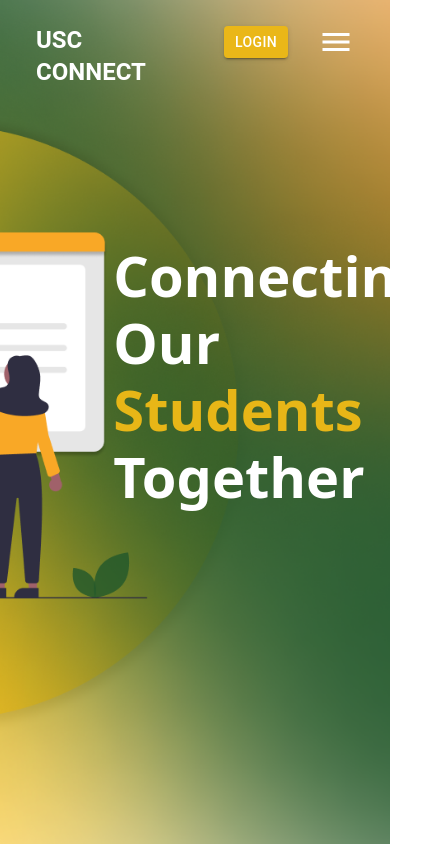
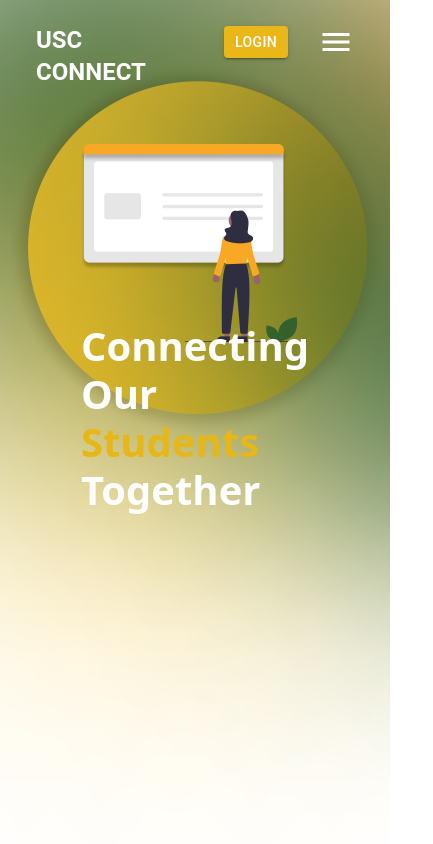
Before and after one commit to Karl-maker/USC-Connect, a Next.js app: page / in a window 390 px wide. Shown: the whole page, 433 px wide, since content can reach past the window. Built offline with nearby package versions, Linux system fonts and the light colour scheme.

Commit message:
Added Responsiveness to Home and Error Pages in CSS files

```diff
--- a/pages/index.js
+++ b/pages/index.js
@@ -1,3 +1,4 @@
+import { Android } from "@mui/icons-material";
 import style from "../styles/modules/home.module.css";
 
 /*
@@ -11,8 +12,11 @@ read here for more info: https://nextjs.org/docs/basic-features/built-in-css-sup
 */
 
 export default function Home() {
+
   return (
+
     <div
+
       style={{ height: "100vh", width: "100vw" }}
       className={style.specialScreen}
     >
--- a/styles/modules/error.module.css
+++ b/styles/modules/error.module.css
@@ -1,33 +1,93 @@
+
+@media only screen and (min-width: 700px){
+  /*CSS For Desktop Screens*/
   .errorScreen {
     background-image: url("../../public/img/Error_image.jpg");
     background-repeat: no-repeat;
     background-size: cover;
-  background-position: 50% 30%;
-}
-
+    background-position: 50% 30%;}
     .error404Screen {
       background-image: url("../../public/img/Error404.jpg");
       background-repeat: no-repeat;
       background-size: cover;
-  background-position: 50% 30%;
-}
-
+      background-position: 50% 30%;}
       .ErrorDialogue {
         position: absolute;
         top: 45%;
         left: 30%;
         transform: translate(-50%, -50%);
       }
-
       .WelcomeText {
         font-size: 350%;
         color: #fff;
         font-weight: bold;
       }
-
       .WelcomeDialogue {
         position: absolute;
         top: 45%;
         left: 70%;
         transform: translate(-50%, -50%);
       }
+}
+
+@media only screen and (max-width: 700px){
+  /*CSS For Tablet Screens*/
+  .errorScreen {
+    background-image: url("../../public/img/Error_image.jpg");
+    background-repeat: no-repeat;
+    background-size: cover;
+    background-position: 50% 30%;}
+    .error404Screen {
+      background-image: url("../../public/img/Error404.jpg");
+      background-repeat: no-repeat;
+      background-size: cover;
+      background-position: 35% 30%;}
+      .ErrorDialogue {
+        position: absolute;
+        top: 50%;
+        left: 50%;
+        transform: translate(-50%, -50%);
+      }
+      .WelcomeText {
+        font-size: 300%;
+        color: #fff;
+        font-weight: bold;
+      }
+      .WelcomeDialogue {
+        position: absolute;
+        top: 50%;
+        left: 50%;
+        transform: translate(-50%, -50%);
+      }
+}
+
+
+@media only screen and (max-width: 450px){
+  /*CSS for Mobile Devices*/
+  .errorScreen {
+  background-image: url("../../public/img/Error_image.jpg");
+  background-repeat: no-repeat;
+  background-size: cover;
+  background-position: 50% 30%;}
+  .error404Screen {
+    background-image: url("../../public/img/Error404.jpg");
+    background-repeat: no-repeat;
+    background-size: cover;
+    background-position: 50% 30%;}
+    .ErrorDialogue {
+      position: absolute;
+      top: 50%;
+    left: 50%;
+      transform: translate(-50%, -50%);
+    }
+    .WelcomeText {
+      font-size: 250%;
+      color: #fff;
+      font-weight: bold;
+    }
+    .WelcomeDialogue {
+      position: absolute;
+      top: 40%;
+    left: 50%;
+      transform: translate(-50%, -50%);
+    }}
--- a/styles/modules/home.module.css
+++ b/styles/modules/home.module.css
@@ -1,19 +1,69 @@
+
+
+@media only screen and (min-width: 700px){
+  /*CSS For Desktop Screens*/
+  .specialScreen {
+    background-image: url("../../public/img/Home_screen.png");
+    background-repeat: no-repeat;
+    background-size: cover;
+
+    background-position: 50% 30%;
+  }
+  .WelcomeText {
+    font-size: 350%;
+    color: #fff;
+    font-weight: bold;
+  }
   .WelcomeDialogue {
     position: absolute;
     top: 45%;
     left: 70%;
     transform: translate(-50%, -50%);
   }
+}
 
+
+@media only screen and (max-width: 700px){
+  /*CSS For Tablet Screens*/
+.specialScreen {
+  background-image: url("../../public/img/Home_screen.png");
+  background-repeat: no-repeat;
+  background-size: cover;
+
+  background-position: 35% 30%;
+}
 .WelcomeText {
-  font-size: 350%;
+  font-size: 280%;
+  color: #fff;
+  font-weight: bold;
+}
+.WelcomeDialogue {
+  position: absolute;
+  top: 38%;
+  left: 78%;
+  transform: translate(-50%, -50%);
+}
+}
+
+@media only screen and (max-width: 450px){
+  /*CSS for Mobile Devices*/
+  .WelcomeText {
+    font-size: 250%;
     color: #fff;
     font-weight: bold;
   }
 
   .specialScreen {
-  background-image: url("../../public/img/Home_screen.png");
+    background-image: url("../../public/img/13 Pro - 2Moblie.png");
     background-repeat: no-repeat;
     background-size: cover;
-  background-position: 50% 30%;
+    background-position: 0% 10%;
+
   }
+  .WelcomeDialogue {
+    position: absolute;
+    top: 50%;
+    left: 50%;
+    transform: translate(-50%, -50%);
+  }
+}
```
Also changed, not shown: public/img/13 Pro - 2Moblie.png (added). Lines whose indentation alone changed are shown as unchanged.
